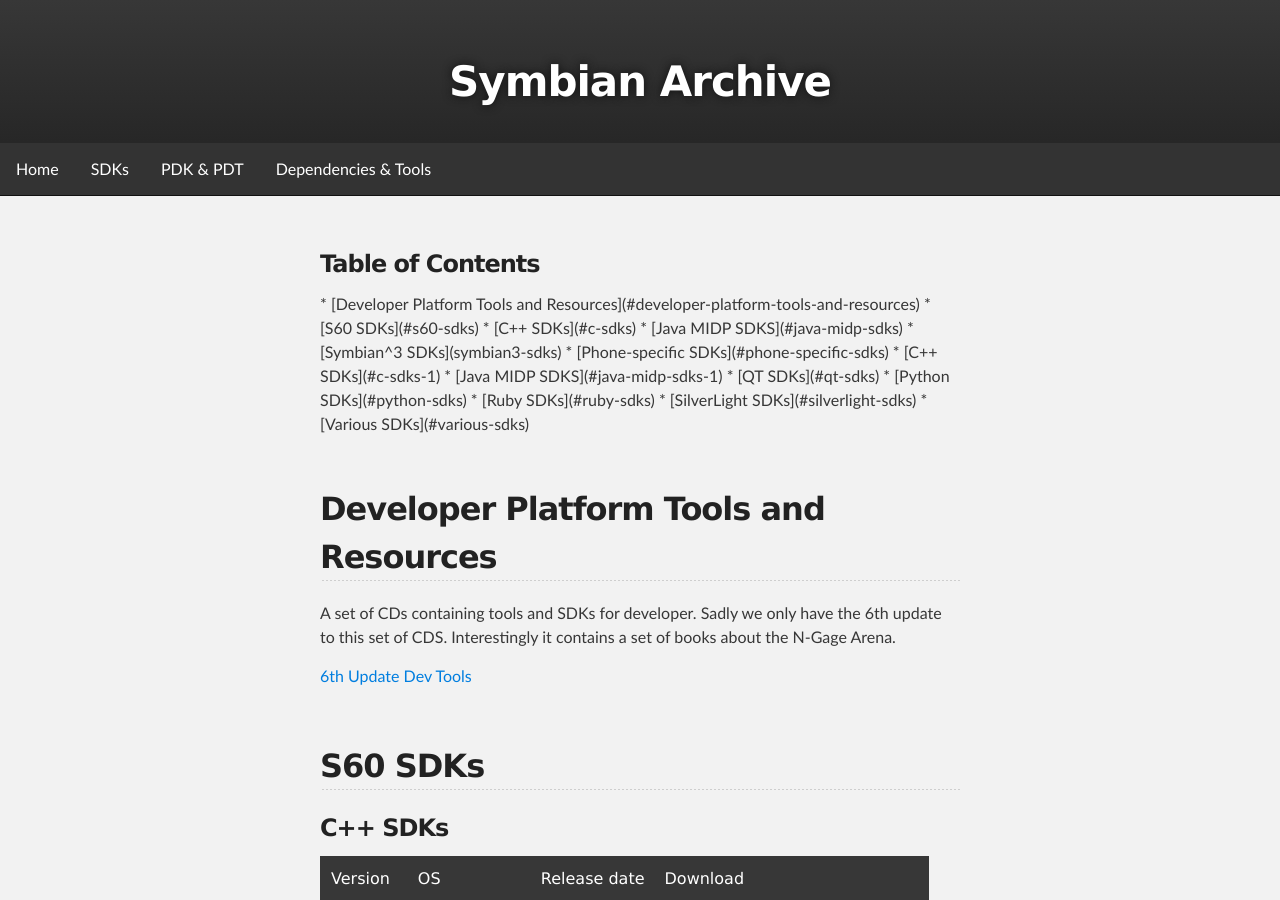
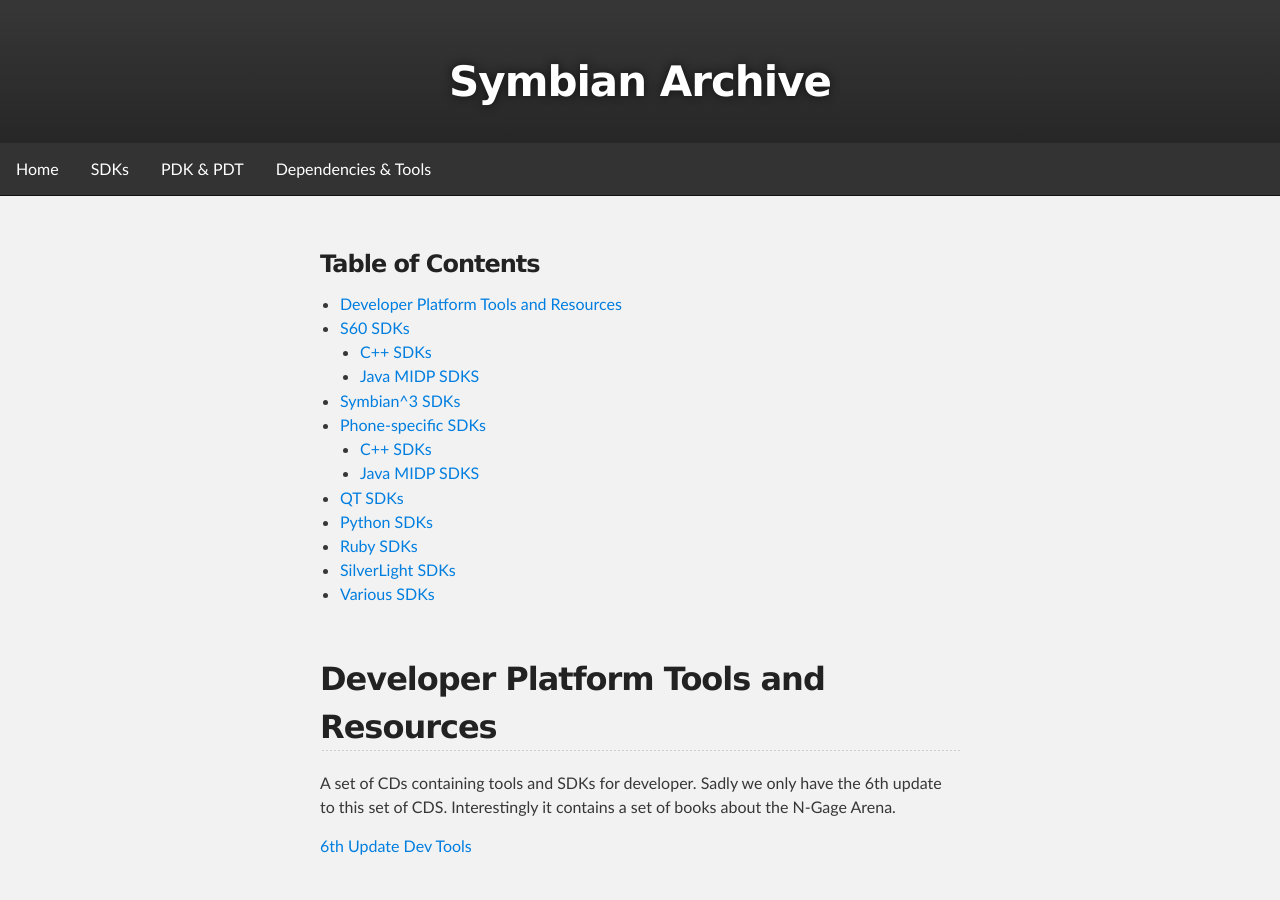
Before and after one commit to mrRosset/Symbian-Archive, a Jekyll site: the page built from SDKs.md, in a window 1280 px wide and 900 px high. Built offline with Jekyll 4.4.1, drawn with Linux system fonts in a browser that asks for light colours; our own code applies the rules of GitHub Pages for plain Markdown files; the repository's description, which GitHub fills in, is left out.

Commit message:
fix markdown inside div

```diff
--- a/SDKs.md
+++ b/SDKs.md
@@ -1,6 +1,6 @@
 ### Table of Contents
 
-<div id="tocs">
+<div id="tocs" markdown="1">
 
 * [Developer Platform Tools and Resources](#developer-platform-tools-and-resources)
 * [S60 SDKs](#s60-sdks)
```
